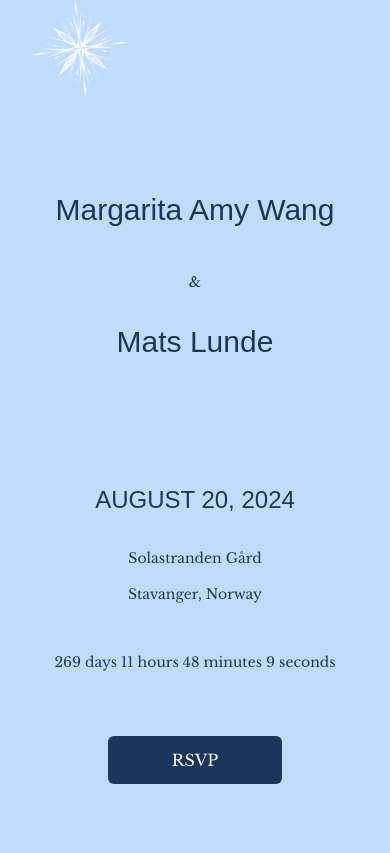
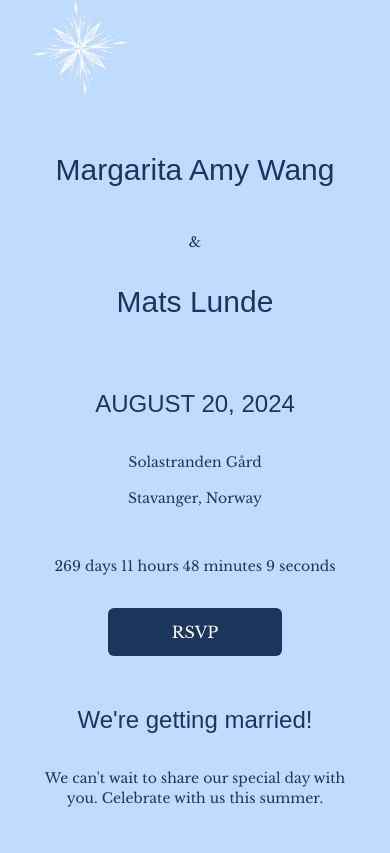
Before and after one commit to margaritawang/kiwi-peach-wedding, a Next.js app: page / in a window 390 px wide. Shown: the part 277-1130 px from the top of the page. Built offline with nearby package versions, Linux system fonts and the light colour scheme; a web font is replaced by a local one.

Commit message:
reduce mobile margin

```diff
--- a/app/page.tsx
+++ b/app/page.tsx
@@ -42,17 +42,17 @@ export default function Home() {
           </div>
         </div>
       </div>
-      <div className="flex flex-col items-center py-20">
+      <div className="flex flex-col items-center py-10 lg:py-20">
         <Heading>Margarita Amy Wang</Heading>
         <BodyText className="my-8">&</BodyText>
         <Heading>Mats Lunde</Heading>
       </div>
-      <div className="flex flex-col items-center py-8">
+      <div className="flex flex-col items-center py-4 lg:py-8">
         <Subheading>AUGUST 20, 2024</Subheading>
         <BodyText className="mt-8 mb-4">Solastranden Gård</BodyText>
         <BodyText className="mb-12">Stavanger, Norway</BodyText>
         <CountdownTimer targetDate="2024-08-20T15:00:00" />
-        <div className="mt-16">
+        <div className="mt-8 lg:mt-16">
           <Button>
             <Link href="/rsvp" className="text-white">
               RSVP
```
